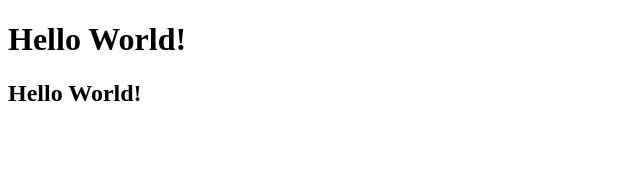
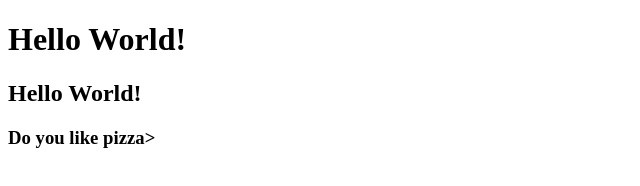
Before and after one commit to konginator/firstRepo, a plain HTML site: page index.html in a window 1280 px wide. Shown: the whole page, without its empty margins (0-640 px from the left). Drawn offline with Linux system fonts and the light colour scheme.

Commit message:
added question

```diff
--- a/index.html
+++ b/index.html
@@ -7,6 +7,7 @@
     <body>
         <h1>Hello World!</h1>
         <h2>Hello World!</h2>
+        <h3>Do you like pizza></h3>
     </body>
 
 
```
